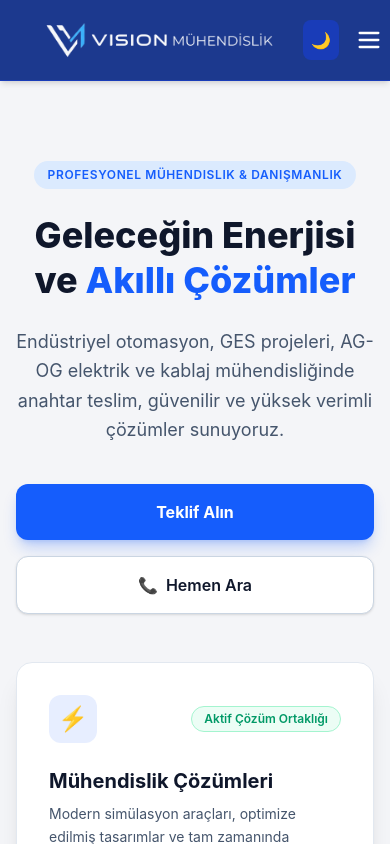
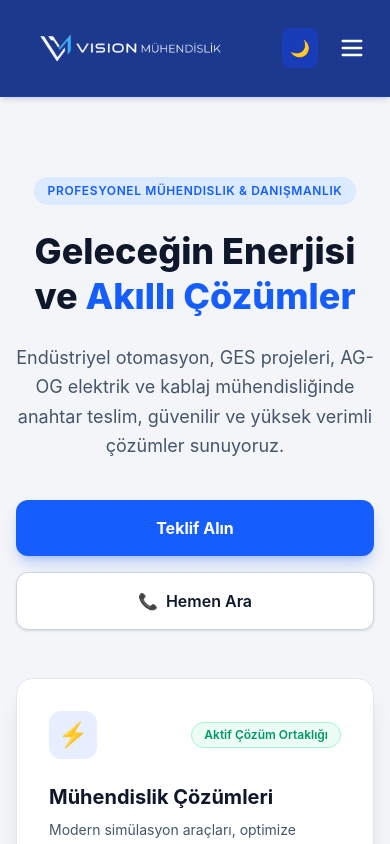
Before and after one commit to 7aslan/vision-site, a React (Vite) app: page / in a window 390 px wide. Shown: the top 844 px of the page. Built offline with nearby package versions, Linux system fonts and the light colour scheme.

Commit message:
fix: navbar logo size

```diff
--- a/src/components/Navbar.jsx
+++ b/src/components/Navbar.jsx
@@ -29,24 +29,24 @@ export default function Navbar({ darkMode, setDarkMode }) {
   return (
     <nav className="sticky top-0 z-50 transition-colors duration-300 bg-blue-900 text-white dark:bg-slate-900 dark:text-slate-100 border-b border-blue-800 dark:border-slate-800 shadow-md">
       <div className="max-w-7xl mx-auto px-4 sm:px-6 lg:px-8">
-        <div className="flex justify-between h-20 items-center">
+        <div className="flex justify-between h-24 items-center">
 
-          {/* Logo Alanı - Görsel Logo ile Güncellendi */}
-          {/* Logo Alanı */}
+          {/* Logo Alanı - İdeal ve net boyut */}
           <div className="flex-shrink-0 flex items-center">
             <a
               href="/"
               onClick={handleLogoClick}
-              className="flex items-center cursor-pointer focus:outline-none"
+              className="flex items-center cursor-pointer focus:outline-none py-2"
             >
               <img
                 src="/logo_nav.png"
                 alt="Vision Mühendislik"
-                className="h-40 sm:h-40 w-auto object-contain mix-blend-screen"
+                className="h-32 sm:h-32 w-auto object-contain mix-blend-screen"
               />
             </a>
           </div>
-          {/* Desktop Menu - Yazılar text-lg yapılarak büyütüldü */}
+
+          {/* Desktop Menu */}
           <div className="hidden md:flex items-center space-x-8">
             <a href="#hero" onClick={() => handleNavClick('#hero')} className="text-lg font-medium text-slate-200 hover:text-white dark:text-slate-300 dark:hover:text-blue-400 transition-colors">Ana Sayfa</a>
             <a href="#services" onClick={() => handleNavClick('#services')} className="text-lg font-medium text-slate-200 hover:text-white dark:text-slate-300 dark:hover:text-blue-400 transition-colors">Hizmetler</a>
@@ -62,8 +62,8 @@ export default function Navbar({ darkMode, setDarkMode }) {
             </button>
           </div>
 
-          {/* Mobile Menu Button */}
-          <div className="md:hidden flex items-center space-x-4">
+          {/* Mobile Menu Button - Sağa kayma yapmayacak şekilde hizalandı */}
+          <div className="md:hidden flex items-center space-x-3">
             <button
               onClick={() => setDarkMode(!darkMode)}
               className="p-2 rounded-lg bg-blue-800 dark:bg-slate-800 text-yellow-300 dark:text-slate-200"
@@ -73,14 +73,14 @@ export default function Navbar({ darkMode, setDarkMode }) {
             </button>
             <button
               onClick={() => setIsOpen(!isOpen)}
-              className="text-white dark:text-slate-200 focus:outline-none"
+              className="p-2 rounded-lg text-white dark:text-slate-200 focus:outline-none hover:bg-blue-800/50 transition-colors"
               aria-label="Menüyü Aç/Kapat"
             >
               <svg className="h-7 w-7" fill="none" viewBox="0 0 24 24" stroke="currentColor">
                 {isOpen ? (
                   <path strokeLinecap="round" strokeLinejoin="round" strokeWidth={2} d="M6 18L18 6M6 6l12 12" />
                 ) : (
-                  <path strokeLinecap="round" strokeLinejoin="round" strokeLinejoin="round" strokeWidth={2} d="M4 6h16M4 12h16M4 18h16" />
+                  <path strokeLinecap="round" strokeLinejoin="round" strokeWidth={2} d="M4 6h16M4 12h16M4 18h16" />
                 )}
               </svg>
             </button>
```
